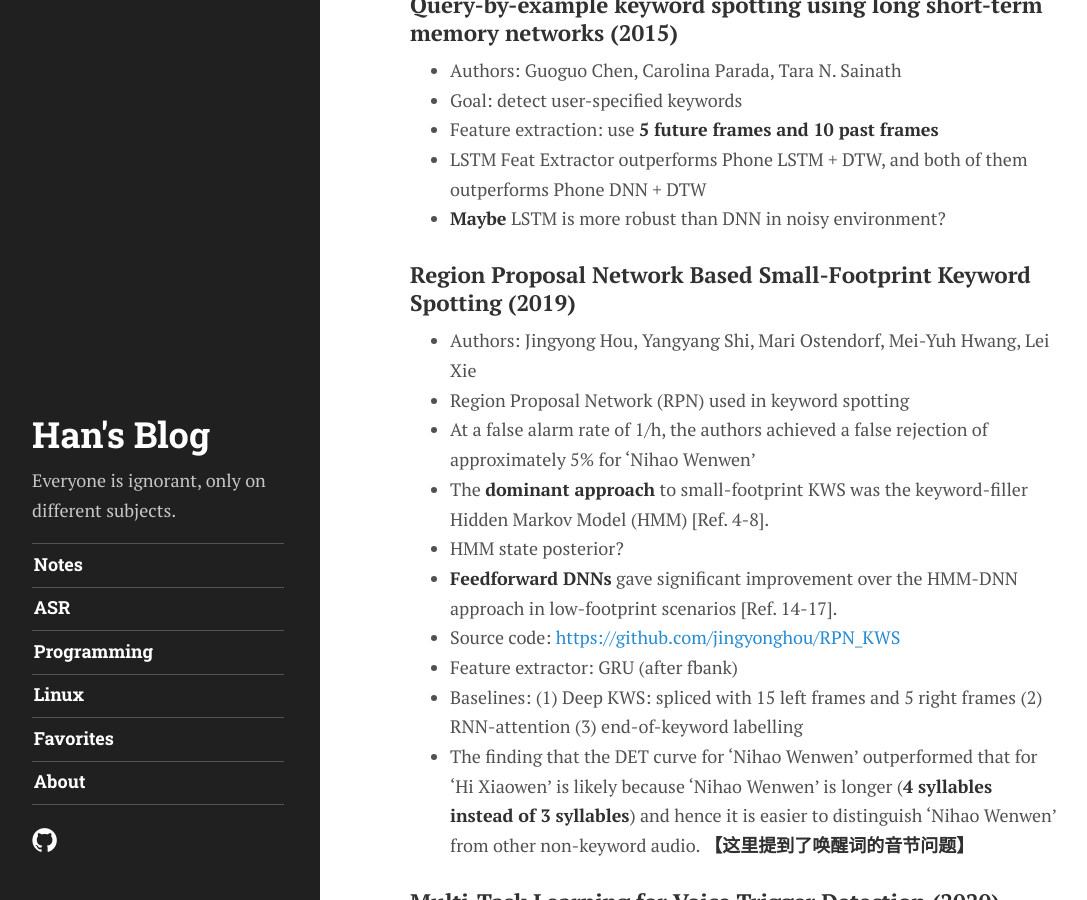
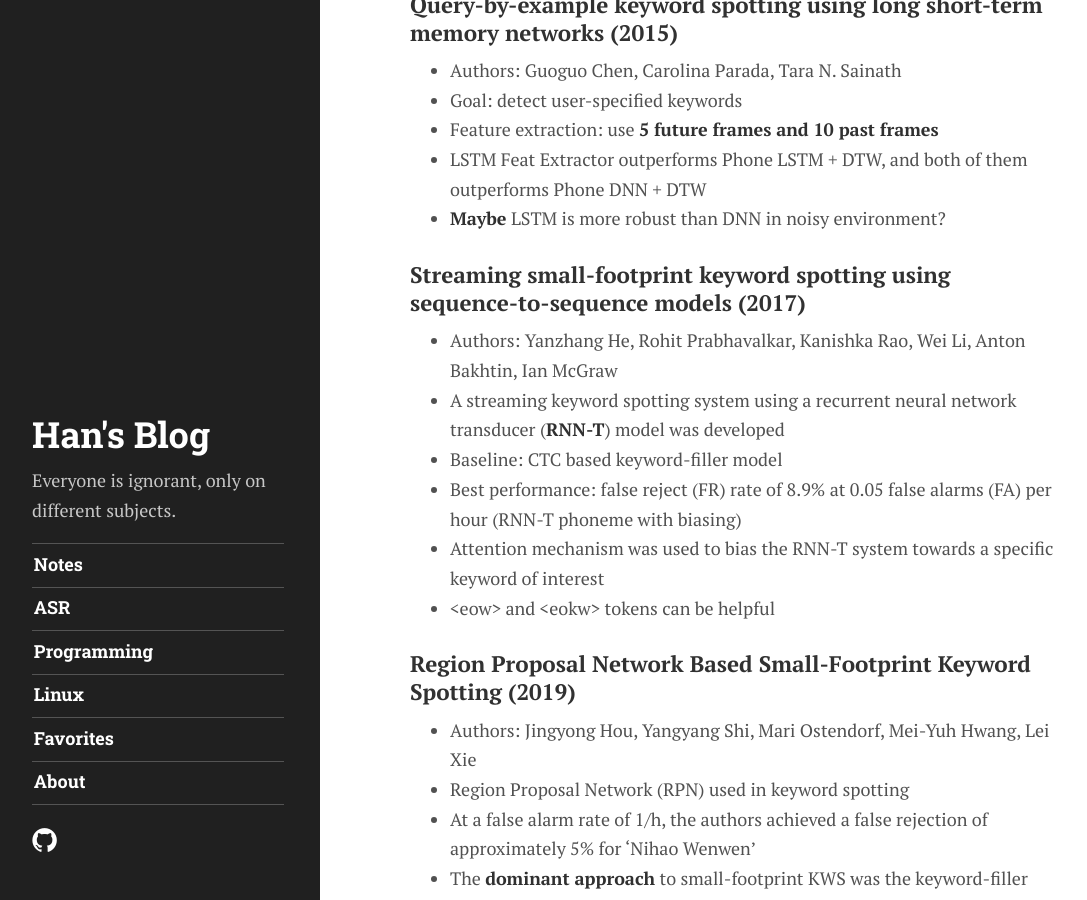
Before and after one commit to han-xie/han-xie.github.io, a Jekyll site: the page built from _posts/2020-03-12-literature-review.md, in a window 1280 px wide and 900 px high, scrolled down 4768 px. Shown: the whole window, without its empty margins (4-1091 px from the left). Built offline with Jekyll 4.4.1, drawn with Linux system fonts in a browser that asks for light colours; some web fonts are replaced; formulas are drawn with MathJax 3; comment, search, counter and statistics services are not loaded.

Commit message:
[post] Add RNN-T kws paper in literature review

```diff
--- a/_posts/2020-03-12-literature-review.md
+++ b/_posts/2020-03-12-literature-review.md
@@ -142,6 +142,17 @@ machine translation but, unless the training data is very large, they have not b
 outperforms Phone DNN + DTW
 - **Maybe** LSTM is more robust than DNN in noisy environment?
 
+### Streaming small-footprint keyword spotting using sequence-to-sequence models (2017)
+
+- Authors: Yanzhang He, Rohit Prabhavalkar, Kanishka Rao, Wei Li, Anton Bakhtin, Ian McGraw
+- A streaming keyword spotting system using a recurrent
+neural network transducer (**RNN-T**) model was developed
+- Baseline: CTC based keyword-filler model
+- Best performance: false reject (FR) rate of 8.9% at 0.05 false alarms (FA) per hour (RNN-T phoneme with biasing)
+- Attention mechanism was used to bias the
+RNN-T system towards a specific keyword of interest
+- \<eow\> and \<eokw\> tokens can be helpful
+
 ### Region Proposal Network Based Small-Footprint Keyword Spotting (2019)
 
 - Authors: Jingyong Hou, Yangyang Shi, Mari Ostendorf, Mei-Yuh Hwang, Lei Xie
```
